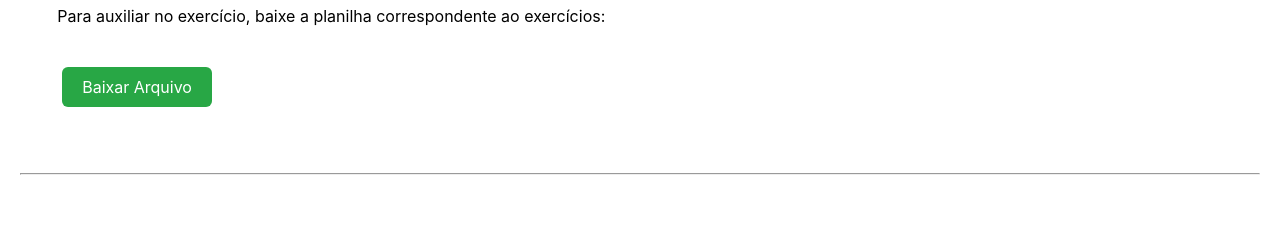
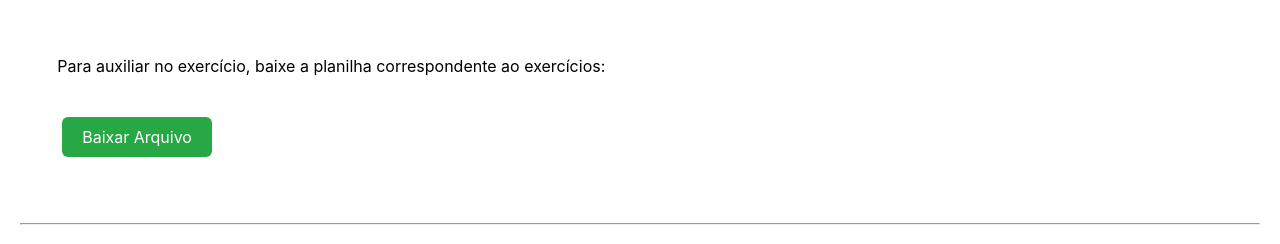
Before and after one commit to leeefigueiredo/TesteExcel_RH, a plain HTML site: page 01_Excel.html in a window 1280 px wide. Shown: the part 92-336 px from the top of the page. Drawn offline with Linux system fonts and the light colour scheme.

Commit message:
Update 02_Excel.css

```diff
--- a/02_Excel.css
+++ b/02_Excel.css
@@ -35,7 +35,7 @@ main {
 }
 
 .questao:first-child {
-    margin-top: 25px;
+    margin-top: 75px;
 
 }
 
```
